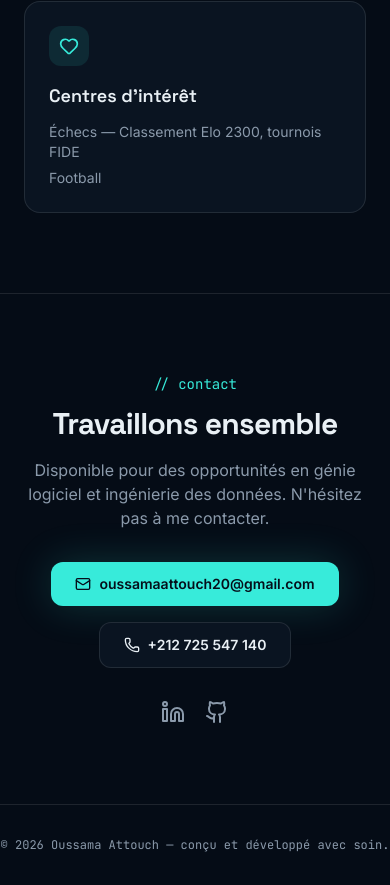
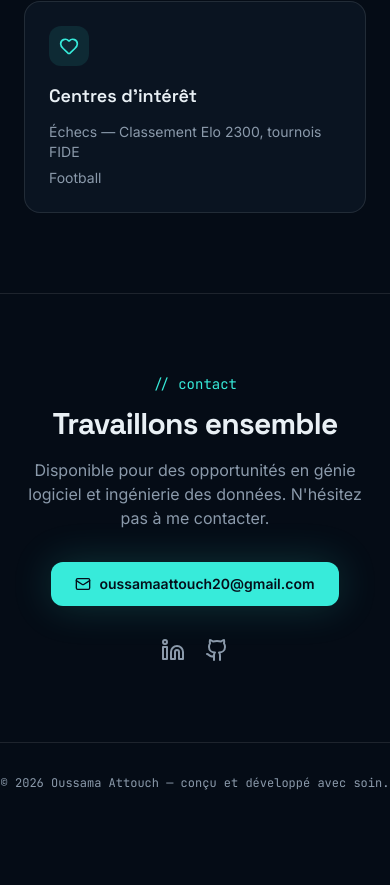
Before and after one commit to oussama-attouch/portfolio-oussama-attouch, a React (Vite) app: page / in a window 390 px wide. Shown: the part 8174-9059 px from the top of the page. After the commit the page ends 8997 px from the top, so only its background shows below. Built offline with nearby package versions, Linux system fonts and the light colour scheme.

Commit message:
fix(contact): remove phone number, email only

```diff
--- a/src/components/portfolio/Contact.tsx
+++ b/src/components/portfolio/Contact.tsx
@@ -1,4 +1,4 @@
-import { Github, Linkedin, Mail, Phone } from "lucide-react";
+import { Github, Linkedin, Mail } from "lucide-react";
 import { profile } from "./data";
 
 export function Contact() {
@@ -20,13 +20,6 @@ export function Contact() {
           >
             <Mail className="h-4 w-4" />
             {profile.email}
-          </a>
-          <a
-            href={`tel:${profile.phone.replace(/\s/g, "")}`}
-            className="inline-flex items-center gap-2 rounded-lg border border-border bg-card px-6 py-3 text-sm font-semibold transition-colors hover:border-primary/50 hover:text-primary"
-          >
-            <Phone className="h-4 w-4" />
-            {profile.phone}
           </a>
         </div>
         <div className="mt-8 flex items-center justify-center gap-5 text-muted-foreground">
--- a/src/components/portfolio/data.ts
+++ b/src/components/portfolio/data.ts
@@ -4,7 +4,6 @@ export const profile = {
   subtitle: "Ingénieur d'État (MIAGE)",
   location: "Casablanca, Maroc",
   email: "oussamaattouch20@gmail.com",
-  phone: "+212 725 547 140",
   linkedin: "https://www.linkedin.com/in/oussama-attouch",
   github: "https://github.com/oussamaattouch",
   bio: "Diplômé de l'EMSI (MIAGE), ingénieur Software Full-Stack spécialisé en Java / Spring Boot et front-end moderne (React, Angular). J'accompagne la conception de systèmes distribués et résilients — architectures microservices, flux événementiels Kafka — et l'intégration d'environnements Cloud / DevOps (Docker, CI/CD). Orienté solutions et performance, je m'appuie également sur une expertise data (Power BI, SQL) pour livrer des applications alignées sur les enjeux métier.",
```
